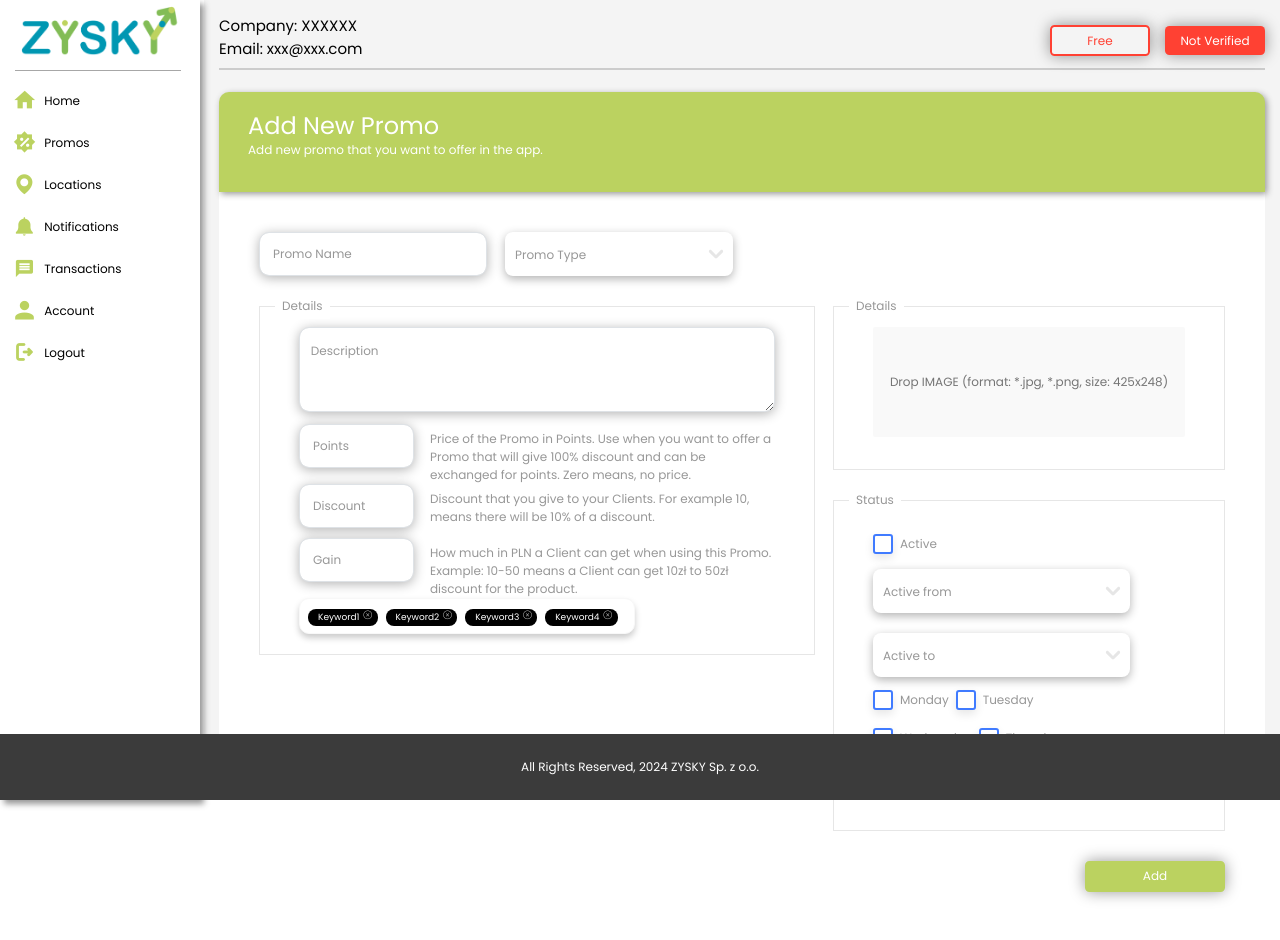
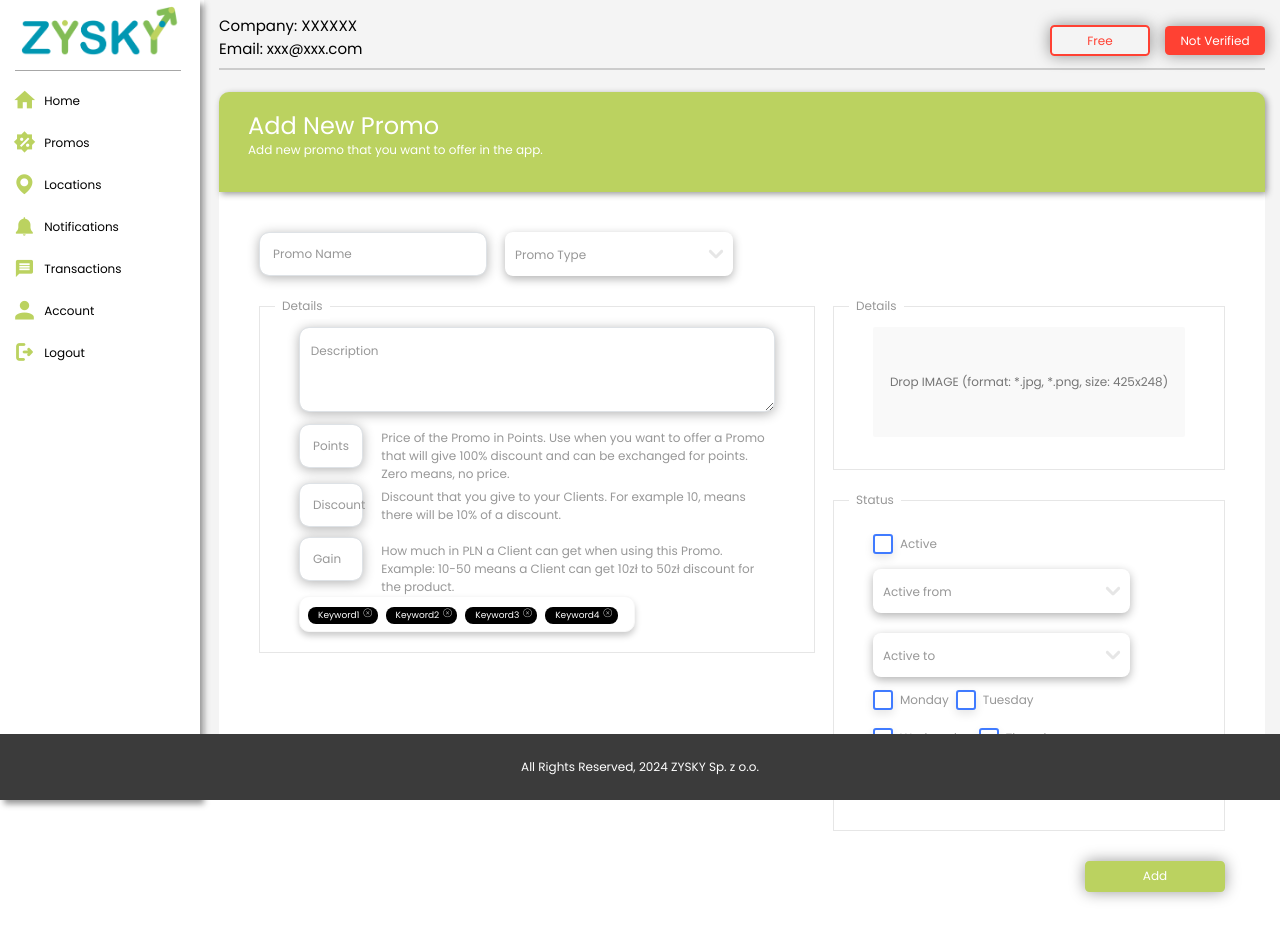
Before and after one commit to KeshalHetti/ZYSKY-WebApp, a React (Vite) app in the folder zysky-app/: page /newpromo in a window 1280 px wide. Shown: the top 940 px of the page. Built offline with nearby package versions, Linux system fonts and the light colour scheme.

Commit message:
UI fixes

```diff
--- a/zysky-app/src/assets/css/custom.css
+++ b/zysky-app/src/assets/css/custom.css
@@ -782,6 +782,10 @@ h1 {
   width: 100%;
 }
 
+.container {
+  max-width: 100% !important;
+}
+
 .content-container {
   padding: 40px;
   background-color: #fff;
@@ -1042,9 +1046,8 @@ table thead tr th {
 }
 
 .newpromo-txt {
-  margin-left: 131px;
-  margin-top: -48px;
   text-align: left;
+  padding-top: 5px;
 }
 
 .acc-row {
--- a/zysky-app/src/assets/css/custom.scss
+++ b/zysky-app/src/assets/css/custom.scss
@@ -553,7 +553,7 @@ h1{color:#000; font-size: 42px !important;;}
   height: 100vh;
     }
     .content-area{height: auto; display: inline-block; margin-bottom: 80px; width: 100%;}
-
+.container{max-width: 100% !important;}
 .content-container{padding: 40px;
   background-color: #fff;
   border-radius: 10px;
@@ -684,9 +684,7 @@ h1{color:#000; font-size: 42px !important;;}
 
   .display-contents{display: contents;}
   .btn-with-text{margin-top: -5px;    margin-left: 10px;}
-  .newpromo-txt{margin-left: 131px;
-    margin-top: -48px;
-    text-align: left;}
+  .newpromo-txt{text-align: left;   padding-top: 5px;}
   .acc-row{position: relative;
     width: 100%;
     display: inline-block;
--- a/zysky-app/src/pages/Newnotifications.jsx
+++ b/zysky-app/src/pages/Newnotifications.jsx
@@ -40,19 +40,19 @@ const Newpromo = () => {
                                 <div className='small-text text-left'>Watch the message preview if it looks OK before saving.</div>
                                 </div>
                                 <div className='row'>
-                                <div className='col'>
+                                <div className='col-lg-4 col-md-auto'>
                                     <div class="form-floating">
                                         <input type="text" className="form-control" id="Param_1" placeholder="Param_1" />
                                         <label for="Param_1">Param_1</label>
                                     </div>
                                 </div>
-                                <div className='col'>
+                                <div className='col-lg-4 col-md-auto'>
                                     <div className="form-floating">
                                         <input type="text" className="form-control" id="Param_2" placeholder="Param_2" />
                                         <label for="Param_2">Param_2</label>
                                     </div>
                                 </div>
-                                <div className='col'>
+                                <div className='col-lg-4 col-md-auto'>
                                     <div className="form-floating">
                                         <input type="text" className="form-control" id="Param_3" placeholder="Param_3" />
                                         <label for="Param_3">Param_3</label>
--- a/zysky-app/src/pages/Newpromo.jsx
+++ b/zysky-app/src/pages/Newpromo.jsx
@@ -42,41 +42,41 @@ const Newpromo = () => {
             <div className="col col-lg-7">
             <div className='fieldset m-b-30'>
                     <div className='legend'>Details</div>
-                    <div className="container justify-content-md-center">
+                    <div className="container ">
                         <div className="row">
                             <div className="col-lg-12 col-md-auto">
-                            <div class="mb-3">
+                            <div className="mb-3">
   <label for="Description" className="form-label sr-only">Description</label>
   <textarea className="form-control" id="Description" rows="3" placeholder='Description'>Description</textarea>
 </div>
-<div class="mb-3">
-<div className='fl'>
+<div className="row">
+<div className='col-lg-2 col-md-auto'>
 <div className="form-floating">
     <input type="text" className="form-control max-w-115" id="Points" placeholder="Points" />
     <label for="Points">Points</label>
 </div>
 </div>
-<div className='fl newpromo-txt'>Price of the Promo in Points. Use when you want to offer a Promo that will give 100% discount and can be exchanged for points. Zero means, no price. </div>
+<div className='col-lg-10 col-md-auto newpromo-txt'>Price of the Promo in Points. Use when you want to offer a Promo that will give 100% discount and can be exchanged for points. Zero means, no price. </div>
 </div>
 {/* */}
-<div class="mb-3">
-<div className='fl'>
+<div className="row">
+<div className='col-lg-2 col-md-auto'>
 <div className="form-floating">
     <input type="text" className="form-control max-w-115" id="Discount" placeholder="Discount" />
     <label for="Discount">Discount</label>
 </div>
 </div>
-<div className='fl newpromo-txt'>Discount that you give to your Clients. For example 10, means there will be 10% of a discount.</div>
+<div className='col-lg-10 col-md-auto newpromo-txt'>Discount that you give to your Clients. For example 10, means there will be 10% of a discount.</div>
 </div>
 {/* */}
-<div class="mb-3">
-<div className='fl'>
+<div className="row">
+<div className='col-lg-2 col-md-auto'>
 <div className="form-floating">
     <input type="text" className="form-control max-w-115" id="Gain" placeholder="Gain" />
     <label for="Gain">Gain</label>
 </div>
 </div>
-<div className='fl newpromo-txt'>How much in PLN a Client can get when using this Promo. Example: 10-50 means a Client can get 10zł to 50zł discount for the product.</div>
+<div className='col-lg-10 col-md-auto newpromo-txt'>How much in PLN a Client can get when using this Promo. Example: 10-50 means a Client can get 10zł to 50zł discount for the product.</div>
 </div>
 {/* */}
 <div className='empty-placeholder'>
```
Also changed, not shown: 1 other file (tests, documents, lock files or other folders).
